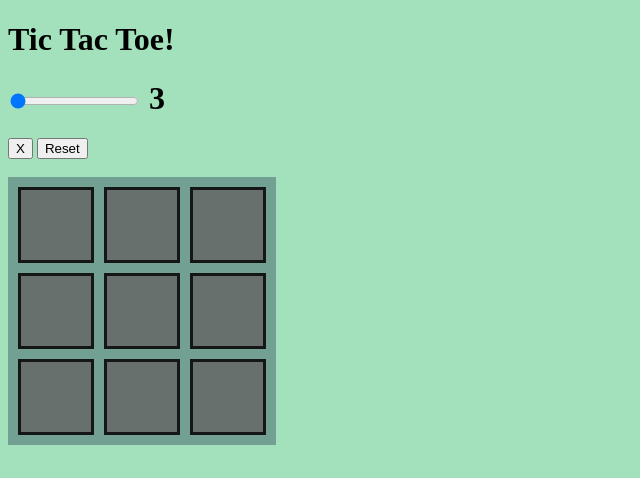
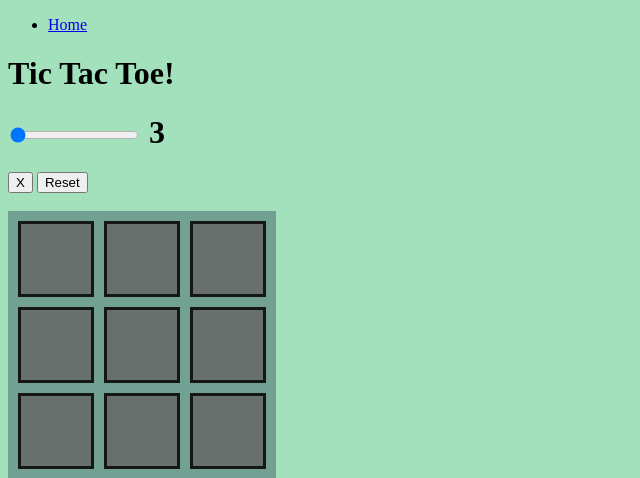
Before and after one commit to mr-hanzla/pypages, a Python web app: template py-main/templates/tic-tac-toe/index.html in a window 1280 px wide. Shown: the top 478 px of the page, without its empty margins (0-640 px from the left). Run offline with Jinja, Linux system fonts and the light colour scheme; the template is opened without the code that fills it, so the values that code supplies are empty.

Commit message:
add ink to the home page

```diff
--- a/py-main/templates/tic-tac-toe/index.html
+++ b/py-main/templates/tic-tac-toe/index.html
@@ -27,6 +27,12 @@
 {% block title %}TicTacToe{% endblock title %}
 
 {% block content %}
+<ul>
+    <li>
+        <a href="{{ url_for('salam') }}">Home</a>
+    </li>
+</ul>
+
 <h1>Tic Tac Toe!</h1>
 
 <h1>
--- /dev/null
+++ b/wsgi.py
@@ -0,0 +1 @@
+from py200
```
